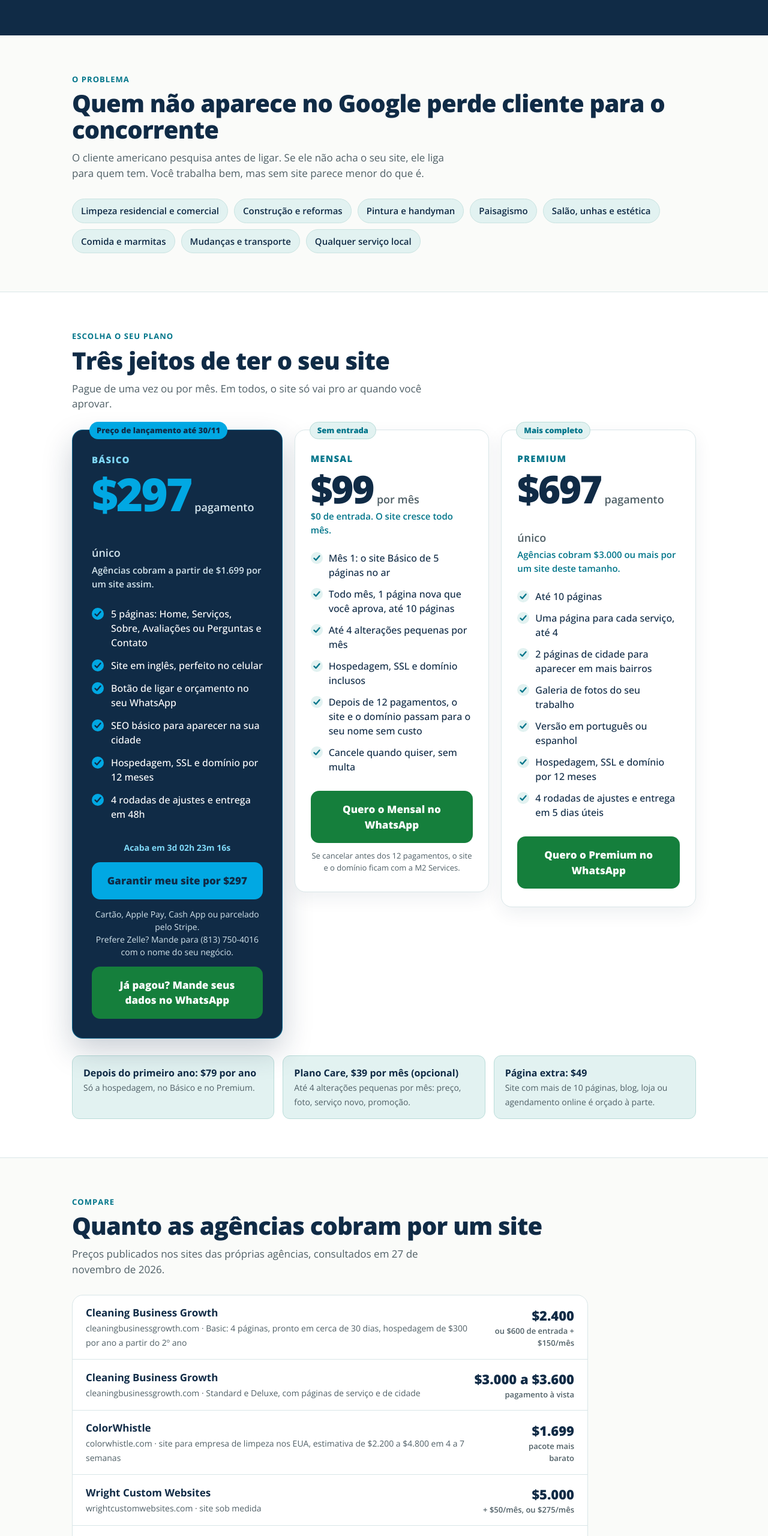
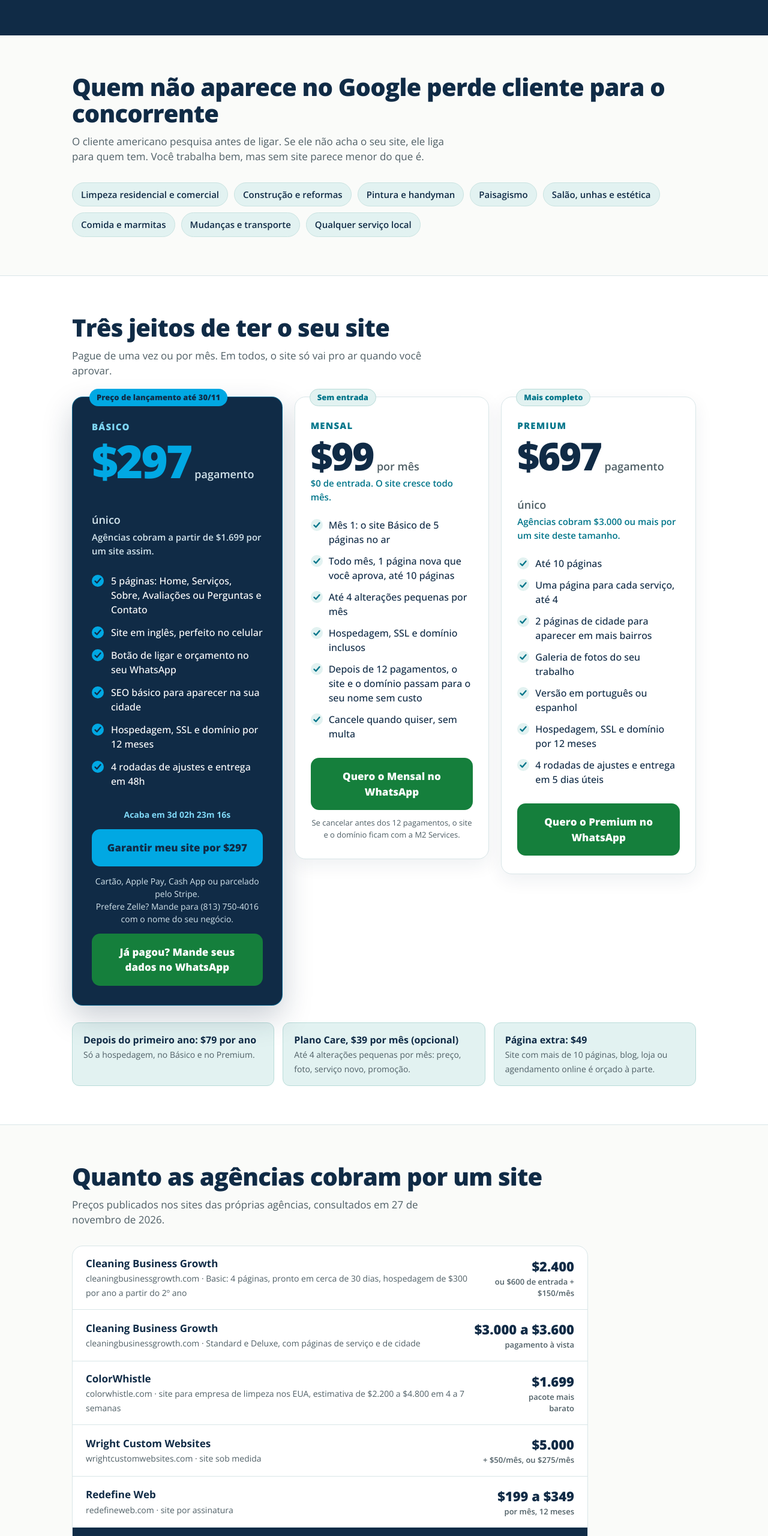
Before and after one commit to maurodemattos2-commits/prontosite, a plain HTML site: page promo/index.html in a window 1280 px wide. Shown: the part 980-3540 px from the top of the page at 60% size. Drawn offline with nearby package versions, Linux system fonts and the light colour scheme.

Commit message:
Promo page: drop eyebrow labels above headings
Co-Authored-By: Claude Opus 5.5 <noreply@anthropic.com>

```diff
--- a/promo/index.html
+++ b/promo/index.html
@@ -211,7 +211,6 @@ body.ended .cd b{color:var(--soft)}
 
 <section>
   <div class="wrap">
-    <div class="k">O problema</div>
     <h2>Quem não aparece no Google perde cliente para o concorrente</h2>
     <p class="sub">O cliente americano pesquisa antes de ligar. Se ele não acha o seu site, ele liga para quem tem. Você trabalha bem, mas sem site parece menor do que é.</p>
     <div class="who">
@@ -222,7 +221,6 @@ body.ended .cd b{color:var(--soft)}
 
 <section class="price-wrap" id="oferta">
   <div class="wrap">
-    <div class="k">Escolha o seu plano</div>
     <h2>Três jeitos de ter o seu site</h2>
     <p class="sub">Pague de uma vez ou por mês. Em todos, o site só vai pro ar quando você aprovar.</p>
     <div class="plans">
@@ -294,7 +292,6 @@ body.ended .cd b{color:var(--soft)}
 
 <section class="compare">
   <div class="wrap">
-    <div class="k">Compare</div>
     <h2>Quanto as agências cobram por um site</h2>
     <p class="sub">Preços publicados nos sites das próprias agências, consultados em 27 de novembro de 2026.</p>
     <div class="ctable">
@@ -311,7 +308,6 @@ body.ended .cd b{color:var(--soft)}
 
 <section>
   <div class="wrap">
-    <div class="k">Depois que você paga</div>
     <h2>Três passos até o site no ar</h2>
     <div class="steps">
       <div class="step"><div class="n">1</div><h3>Você garante o preço</h3><p>Pague pelo botão e receba a confirmação no seu e-mail. O preço de $297 fica garantido.</p></div>
@@ -324,7 +320,6 @@ body.ended .cd b{color:var(--soft)}
 
 <section style="padding-top:0">
   <div class="wrap" style="max-width:820px">
-    <div class="k">Perguntas</div>
     <h2>Antes de você perguntar</h2>
     <details><summary>Funciona para o meu tipo de negócio?</summary><p>Funciona para qualquer serviço local: limpeza, construção, beleza, comida, transporte e outros. O site é montado com os seus serviços e a sua cidade.</p></details>
     <details><summary>E se eu não gostar do resultado?</summary><p>Você pede ajustes. São 4 rodadas inclusas, e o site só vai pro ar quando você aprovar.</p></details>
```
